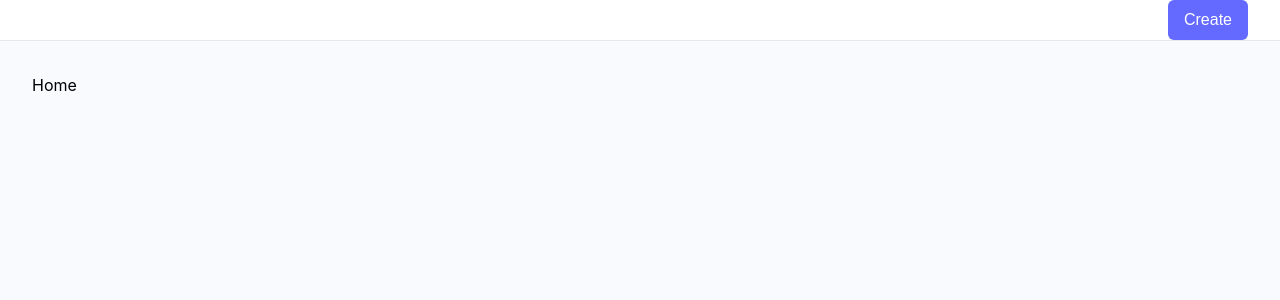
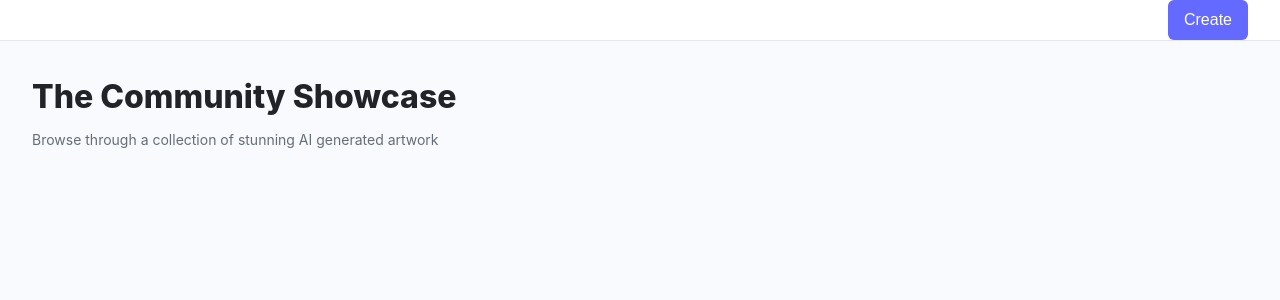
Before and after one commit to salvat36/dalle_clone, a React (Vite) app in the folder client/: page / in a window 1280 px wide. Shown: the top 300 px of the page. Built offline with nearby package versions, Linux system fonts and the light colour scheme; a web font is replaced by a local one.

Commit message:
setup home layout

```diff
--- a/client/src/components/Card.jsx
+++ b/client/src/components/Card.jsx
@@ -0,0 +1,11 @@
+import React from 'react'
+
+const Card = () => {
+  return (
+    <div>
+
+    </div>
+  )
+}
+
+export default Card
--- a/client/src/components/FormField.jsx
+++ b/client/src/components/FormField.jsx
@@ -0,0 +1,11 @@
+import React from 'react'
+
+const FormField = () => {
+  return (
+    <div>
+
+    </div>
+  )
+}
+
+export default FormField
--- a/client/src/pages/Home.jsx
+++ b/client/src/pages/Home.jsx
@@ -1,10 +1,56 @@
-import { useEffect, useState } from "react"
+import { useEffect, useState } from "react";
+import { Loader, Card, FormField } from "../components";
+
+const Home = () => {
+  const [loading, setLoading] = useState(false);
+  const [allPosts, setAllPosts] = useState(null);
+  const [ searchText, setSearchText ] = useState('');
+
+  const RenderCards = ( {data, title}) => {
+    if(data?.length > 0 ) {
+      return data.map((post) => <Card key={post._id} {...post}/>)
+    }
+    return (
+      <h2 className="mt-5 font-bold text-[#6469ff] text-xl uppercase">
+        {title}
+      </h2>
+    )
+  }
 
 
-const Home = () => {
   return (
-    <div>Home</div>
-  )
-}
+    <section className="max-w-7xl mx-auto">
+      <div>
+        <h1 className="font-extrabold text-[#222328] text-[32px]">
+          The Community Showcase
+        </h1>
+        <p className="mt-2 text-[#666e75] text-[14px] max-w-[500px]">
+          Browse through a collection of stunning AI generated artwork
+        </p>
+      </div>
 
-export default Home
+      <div className="mt-16">
+        <FormField />
+      </div>
+      <div className="mt-10"></div>
+      {loading ? (
+        <div className="flex justify-center items-center">
+          <Loader />
+        </div>
+      ) : (
+        <>
+        {searchText && (
+          <h2 className="font-medium text-[#666e75] text-xl mb-3">
+            Showing results for <span className="text-[#222328]">{searchText}</span>
+          </h2>
+        )}
+        <div className="grid lg:grid-col-4 sm:grid-col-3 xs:grid-col-2 grid-cols-1 gap-3">
+          {searchText}
+        </div>
+        </>
+      )}
+    </section>
+  );
+};
+
+export default Home;
```
